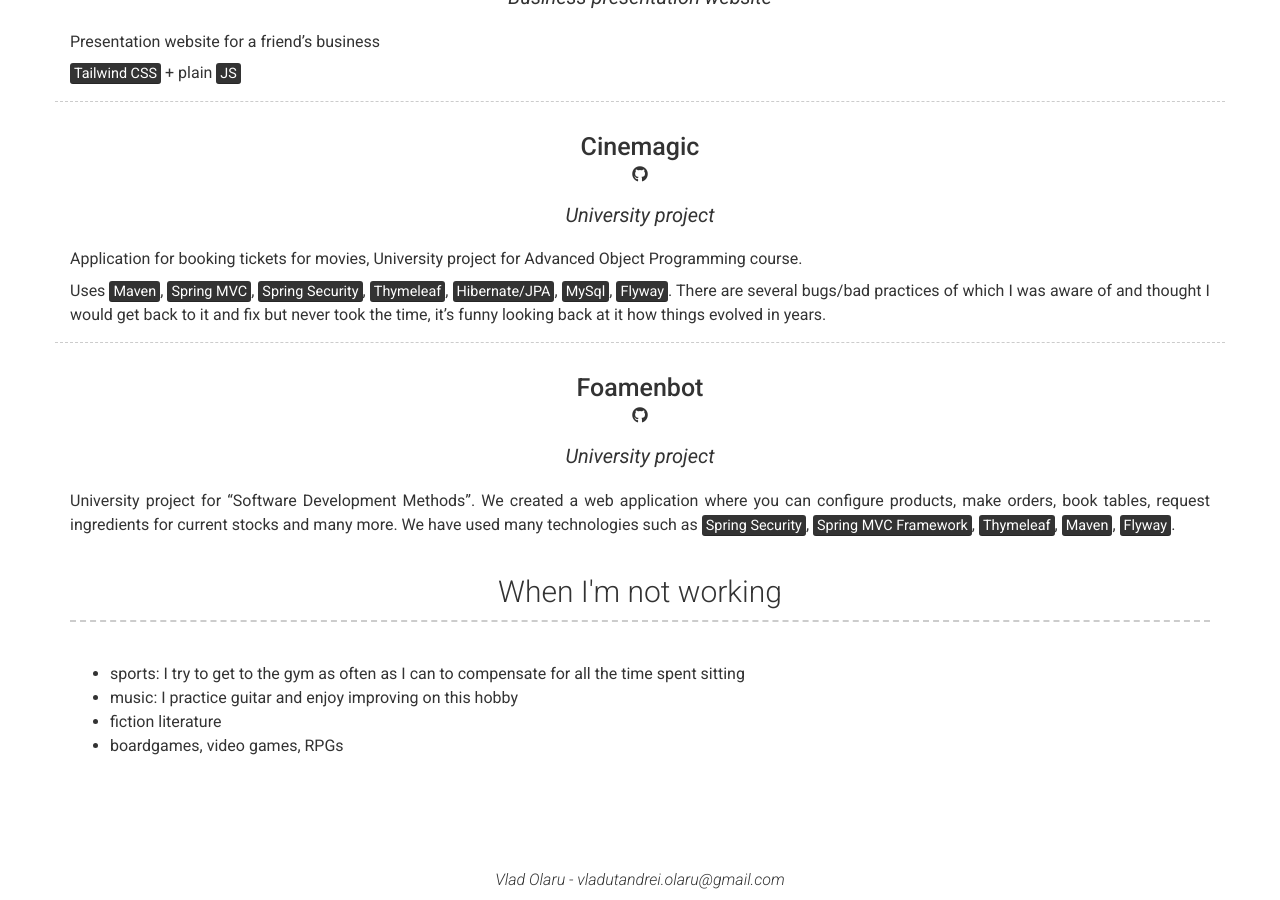
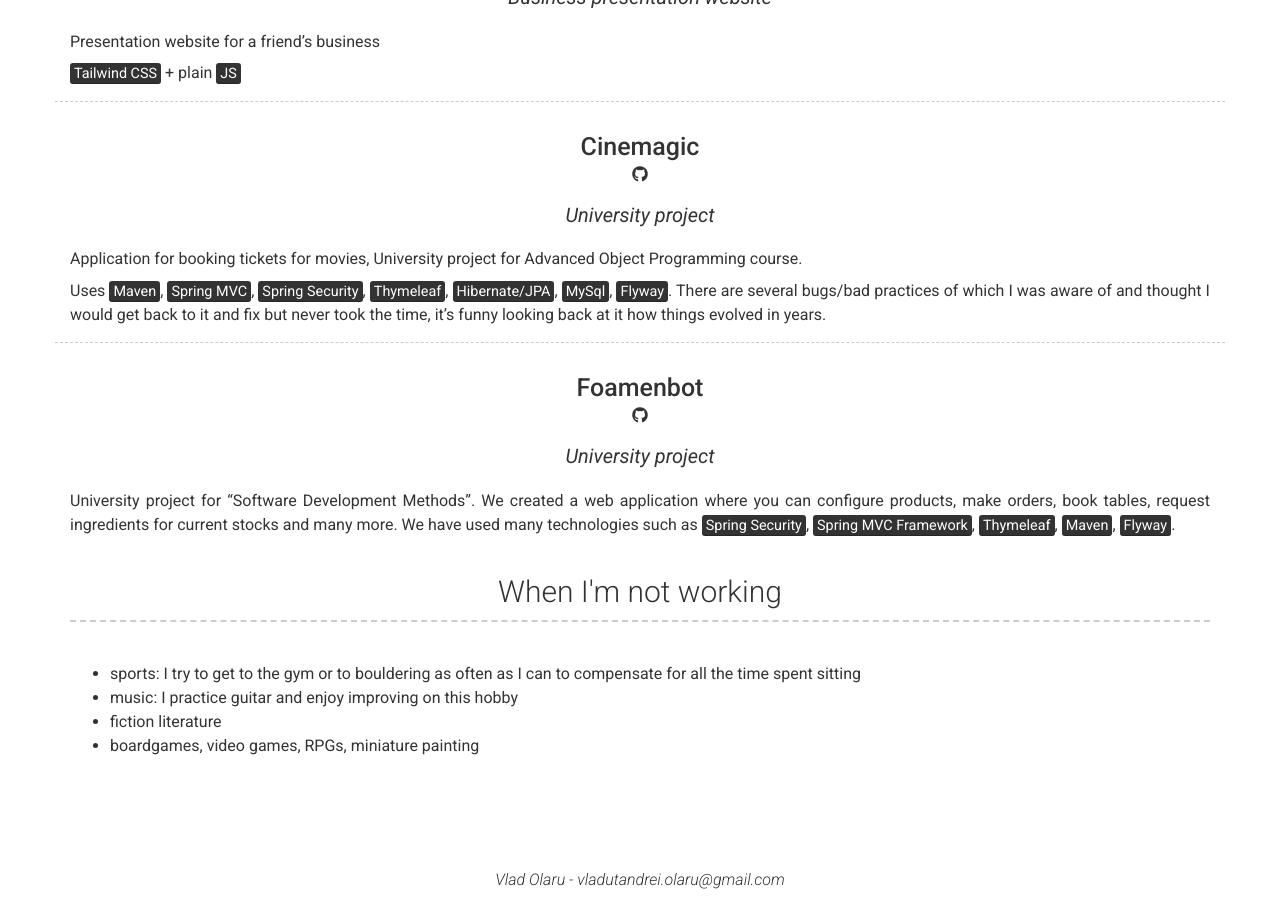
Before and after one commit to Vlad-Olaru/cv, a Jekyll site: the page built from index.md, in a window 1280 px wide and 900 px high, scrolled down 2924 px. Built offline with Jekyll 4.4.1, drawn with Linux system fonts in a browser that asks for light colours; nearby versions of some CDN libraries.

Commit message:
update interests

```diff
--- a/_config.yml
+++ b/_config.yml
@@ -217,10 +217,10 @@ content:
   - title: When I'm not working
     layout: text
     content: |
-      - sports: I try to get to the gym as often as I can to compensate for all the time spent sitting
+      - sports: I try to get to the gym or to bouldering as often as I can to compensate for all the time spent sitting
       - music: I practice guitar and enjoy improving on this hobby
       - fiction literature
-      - boardgames, video games, RPGs
+      - boardgames, video games, RPGs, miniature painting
 
 # Footer
 footer_show_references: false
```
